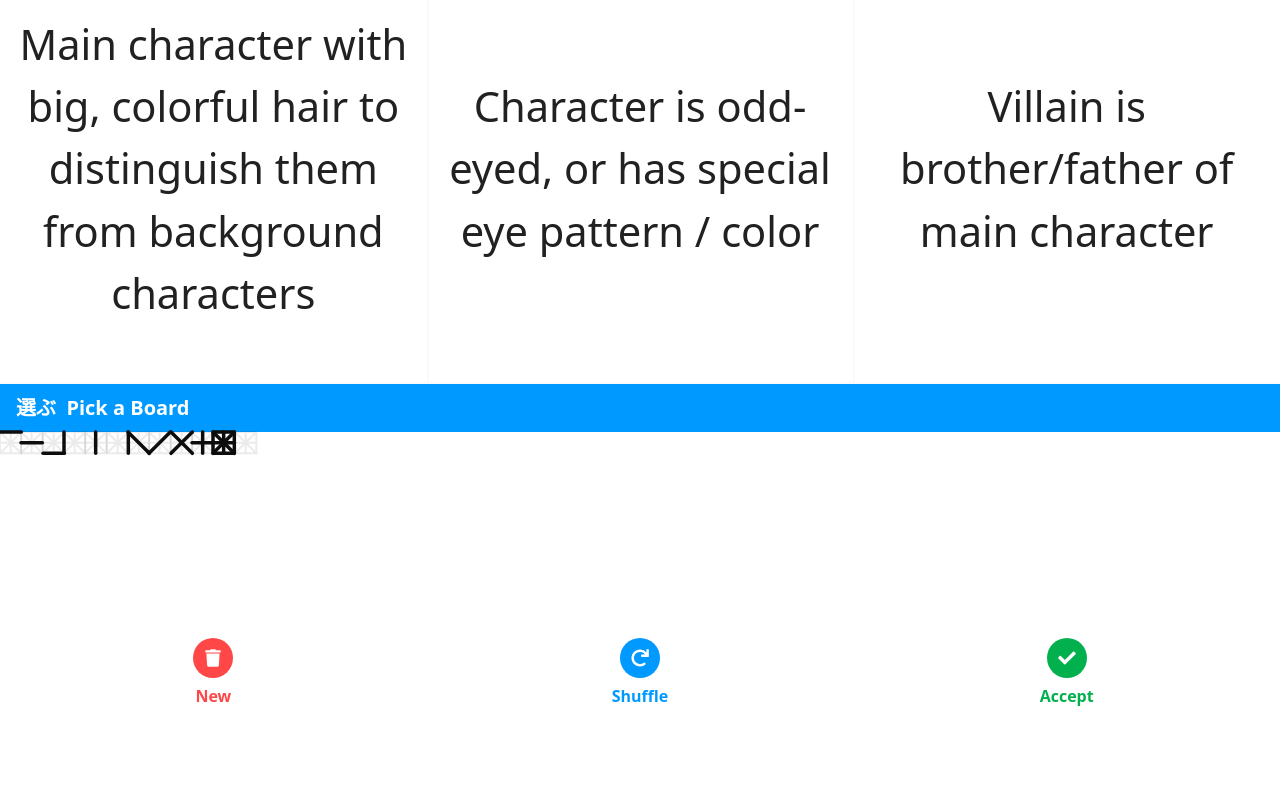
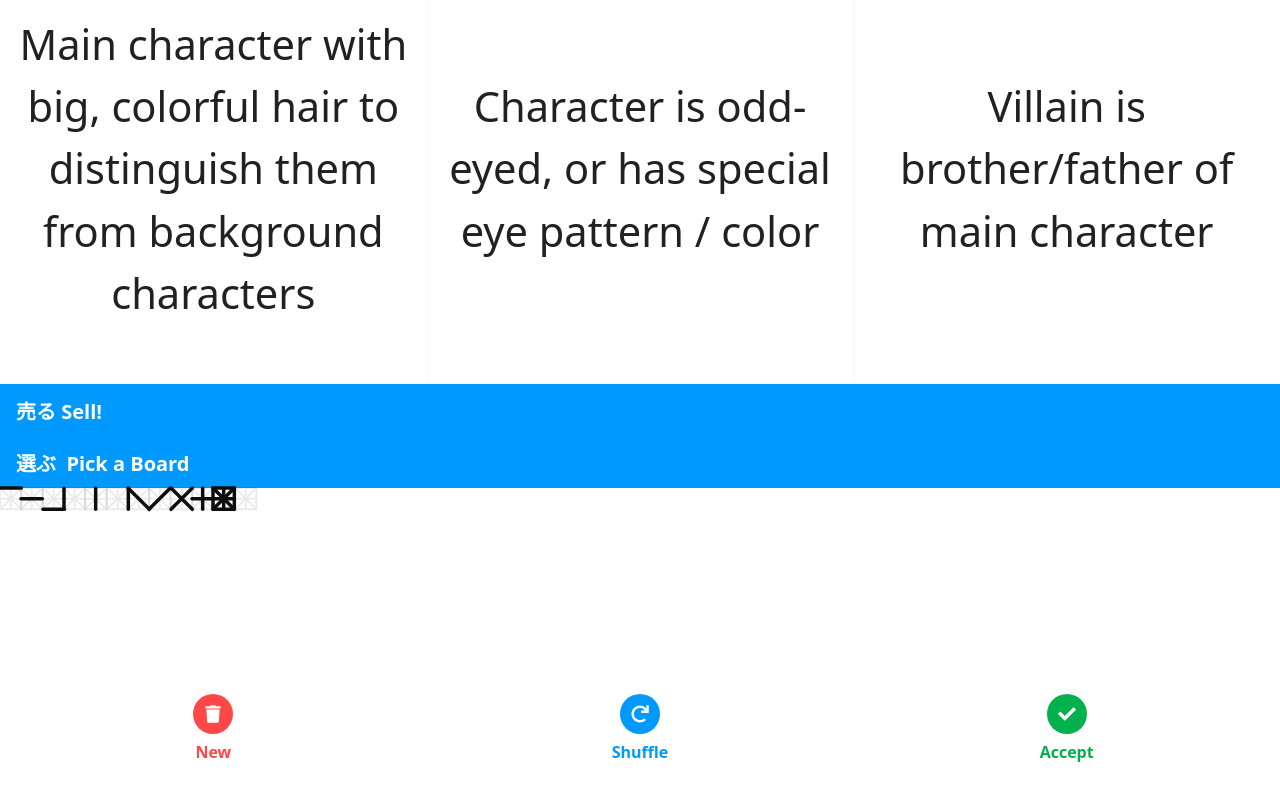
Before and after one commit to eli-crow/baka-no-bingo, a Vue app: page /#/game in a window 1280 px wide. Shown: the part 980-1780 px from the top of the page. Built offline with nearby package versions, Linux system fonts and the light colour scheme.

Commit message:
Selling patterns

```diff
--- /dev/null
+++ b/src/components/PatternSellBar.vue
@@ -0,0 +1,77 @@
+<template>
+	<div class="PatternSellBar">
+		<div class="title">売る Sell!</div>
+		<div class="pattern-group">
+			<div class="pattern"
+			     v-for="(p, i) in patterns"
+			     :key="i"
+			     @click="$emit('sell', p)">
+				<PatternIcon class="pattern-icon"
+				             :pattern="p.pattern.join('')"/>
+				<span class="pattern-score">+{{ p.score }}</span>
+			</div>
+		</div>
+	</div>
+</template>
+
+
+
+<script>
+import PatternIcon from '@/components/PatternIcon'
+
+export default {
+	name: 'PatternSellBar',
+	components: {
+		PatternIcon,
+	},
+	props: {
+		patterns: Array,
+	},
+}
+</script>
+
+
+
+<style scoped>
+.PatternSellBar {
+	background: var(--color-theme-blue);
+	display: flex;
+	align-items: center;
+	font: var(--font-title);
+	padding-left: 1rem;
+	height: 3.5rem;
+}
+
+.title {
+	color: white;
+	white-space: nowrap;
+	flex: 0 0 auto;
+	margin-right: 1rem;
+}
+
+.pattern-group {
+	display: flex;
+	overflow-x: hidden;
+	flex: 1 0 0;
+}
+
+.pattern {
+	background: white;
+	padding: 0.5rem 1rem;
+	border-radius: 99999px;
+	display: flex;
+	align-items: center;
+	font: var(--font-default);
+	margin-right: 0.5rem;
+}
+
+.pattern-icon {
+	--active-color: var(--color-theme-green-light) !important;
+	margin-right: 0.5rem;
+}
+
+.pattern-score {
+	color: var(--color-theme-green-light);
+	font-weight: 700;
+}
+</style>
--- a/src/pages/GamePage.vue
+++ b/src/pages/GamePage.vue
@@ -6,8 +6,10 @@
 		</header>
 		<BingoBoard3 class="board"
 		             :cells="playerData.cells"
-				 :enabled="boardAccepted"
-				 @win="win"/>
+				 :enabled="boardAccepted"/>
+		<transition name="patterns">
+			<PatternSellBar :patterns="sellablePatterns" @sell="sell"/>
+		</transition>
 		<transition name="action" mode="out-in">
 			<div class="action"
 			     v-if="!boardAccepted"
@@ -47,6 +49,7 @@
 import * as Lodash from 'lodash'
 import BingoBoard3 from '@/components/BingoBoard3'
 import PatternIcon from '@/components/PatternIcon'
+import PatternSellBar from '@/components/PatternSellBar'
 
 const LS_PLAYER_DATA =  'bakaNoBingoPlayerData';
 
@@ -79,11 +82,26 @@ const TROPES = [
 	"Glasses sheen when a character pushes them back into place",
 ]
 
+const PATTERNS = [
+	{pattern: [0,1,2,3,4,5,6,7,8], score: 200},
+	{pattern: [0,2,4,6,8], score: 100},
+	{pattern: [1,3,4,5,7], score: 100},
+	{pattern: [0,1,2], score: 50},
+	{pattern: [6,7,8], score: 50},
+	{pattern: [0,3,6], score: 50},
+	{pattern: [2,5,8], score: 50},
+	{pattern: [3,4,5], score: 20},
+	{pattern: [1,4,7], score: 20},
+	{pattern: [0,4,8], score: 20},
+	{pattern: [2,4,6], score: 20},
+]
+
 export default {
 	name: 'GamePage',
 	components : {
 		BingoBoard3,
 		PatternIcon,
+		PatternSellBar,
 	},
 	data () {
 		const lsData = localStorage.getItem(LS_PLAYER_DATA)
@@ -99,7 +117,13 @@ export default {
 	computed: {
 		scorePlural () {
 			return this.playerData.score === 1 ? '' : 's'
-		}
+	},
+		sellablePatterns () {
+			// clone patterns
+			const patterns = JSON.parse(JSON.stringify(PATTERNS))
+			// filter all patterns by whether each pattern matches the current board
+			return patterns.filter(p => p.pattern.every(patternIndex => this.playerData.cells[patternIndex].selected))
+		},
 	},
 	methods: {
 		newBoard () {
@@ -125,6 +149,14 @@ export default {
 			this.playerData.score = this.playerData.score + 1
 			this.boardAccepted = false
 			this.newBoard()
+		},
+		sell ({pattern, score}) {
+			this.playerData.score += score
+			const cells = JSON.parse(JSON.stringify(this.playerData.cells))
+			pattern.forEach(patternIndex => {
+				cells[patternIndex] = {text: Lodash.sample(TROPES), selected: false}
+			})
+			this.playerData.cells = cells
 		}
 	},
 	watch: {
```
